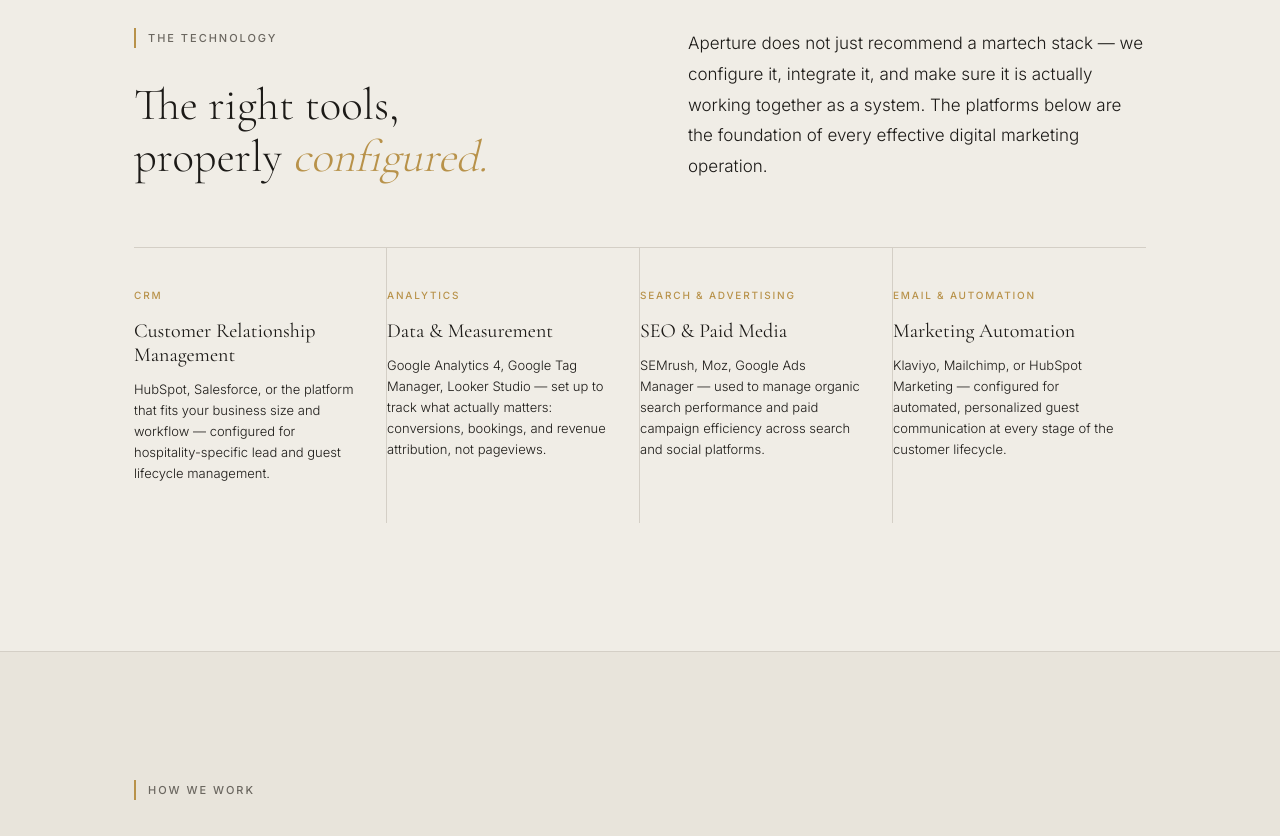
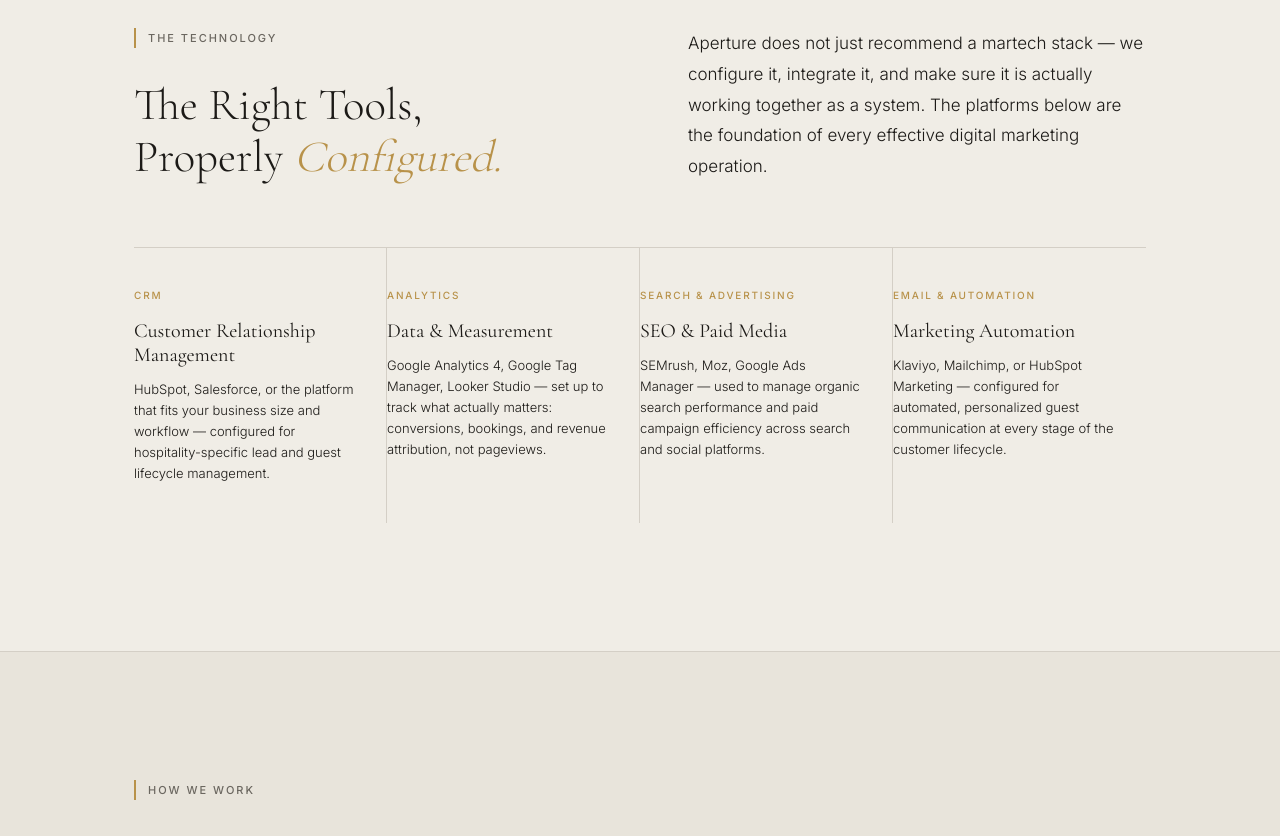
Before and after one commit to letsnavigatebmw/aperture-hospitality, a Next.js app: page /capabilities in a window 1280 px wide. Shown: the part 3500-4336 px from the top of the page. Built offline with nearby package versions, Linux system fonts and the light colour scheme.

Commit message:
Capitalize first letter of each word: 'The Right Tools, Properly Configured.'

```diff
--- a/app/capabilities/page.tsx
+++ b/app/capabilities/page.tsx
@@ -298,7 +298,7 @@ export default function CapabilitiesPage() {
                 The Technology
               </div>
               <h2 style={{ fontFamily: "'Cormorant Garamond', Georgia, serif", fontSize: 'clamp(2.25rem, 3.5vw, 3.25rem)', fontWeight: 300, lineHeight: 1.15, color: '#1C1A17' }}>
-                The right tools,<br/>properly <em style={{ fontStyle: 'italic', color: '#B8924A' }}>configured.</em>
+                The Right Tools,<br/>Properly <em style={{ fontStyle: 'italic', color: '#B8924A' }}>Configured.</em>
               </h2>
             </div>
             <p style={{ fontSize: '1.0625rem', fontWeight: 300, lineHeight: 1.8, color: '#1C1A17' }}>
```
